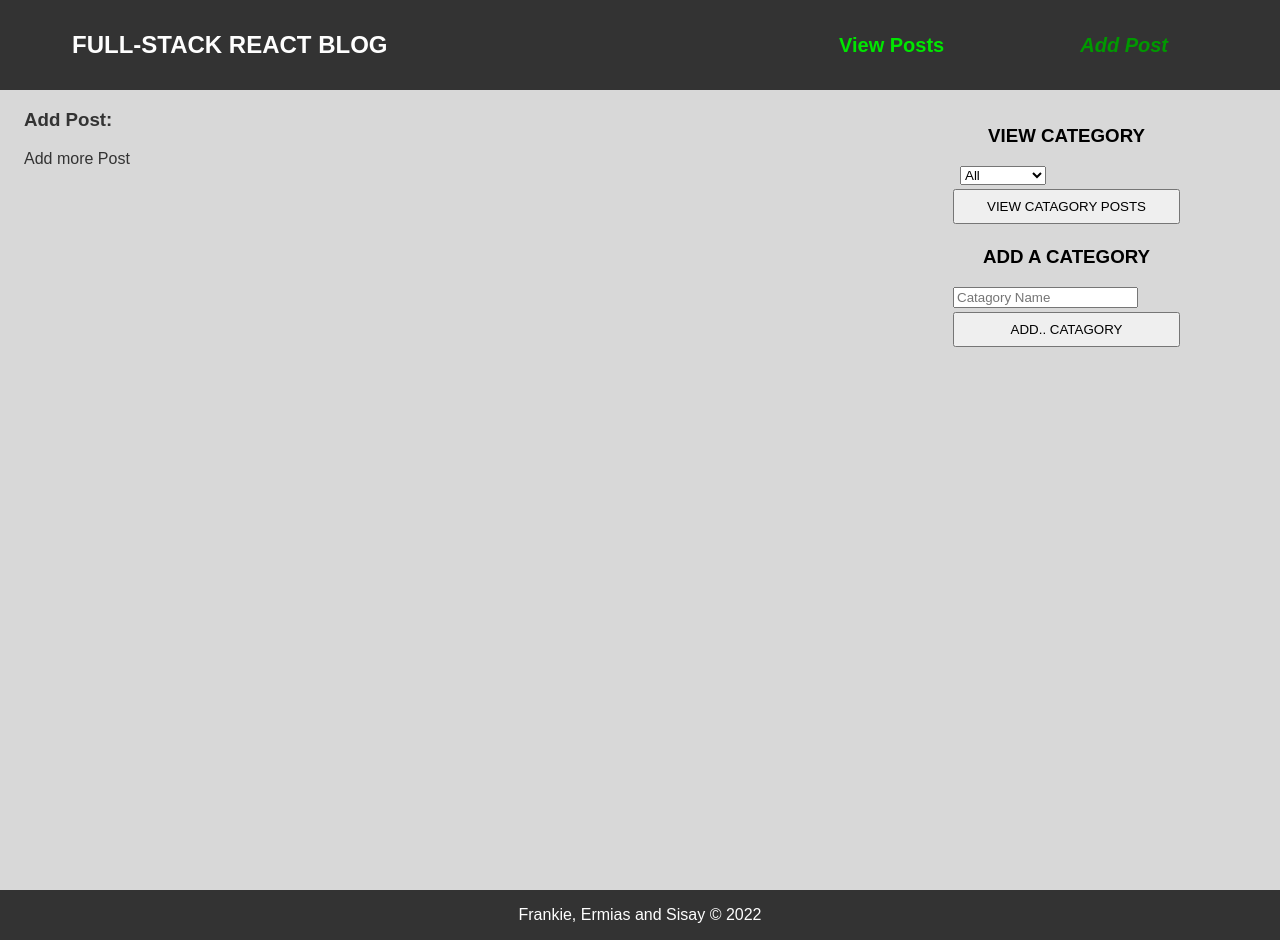
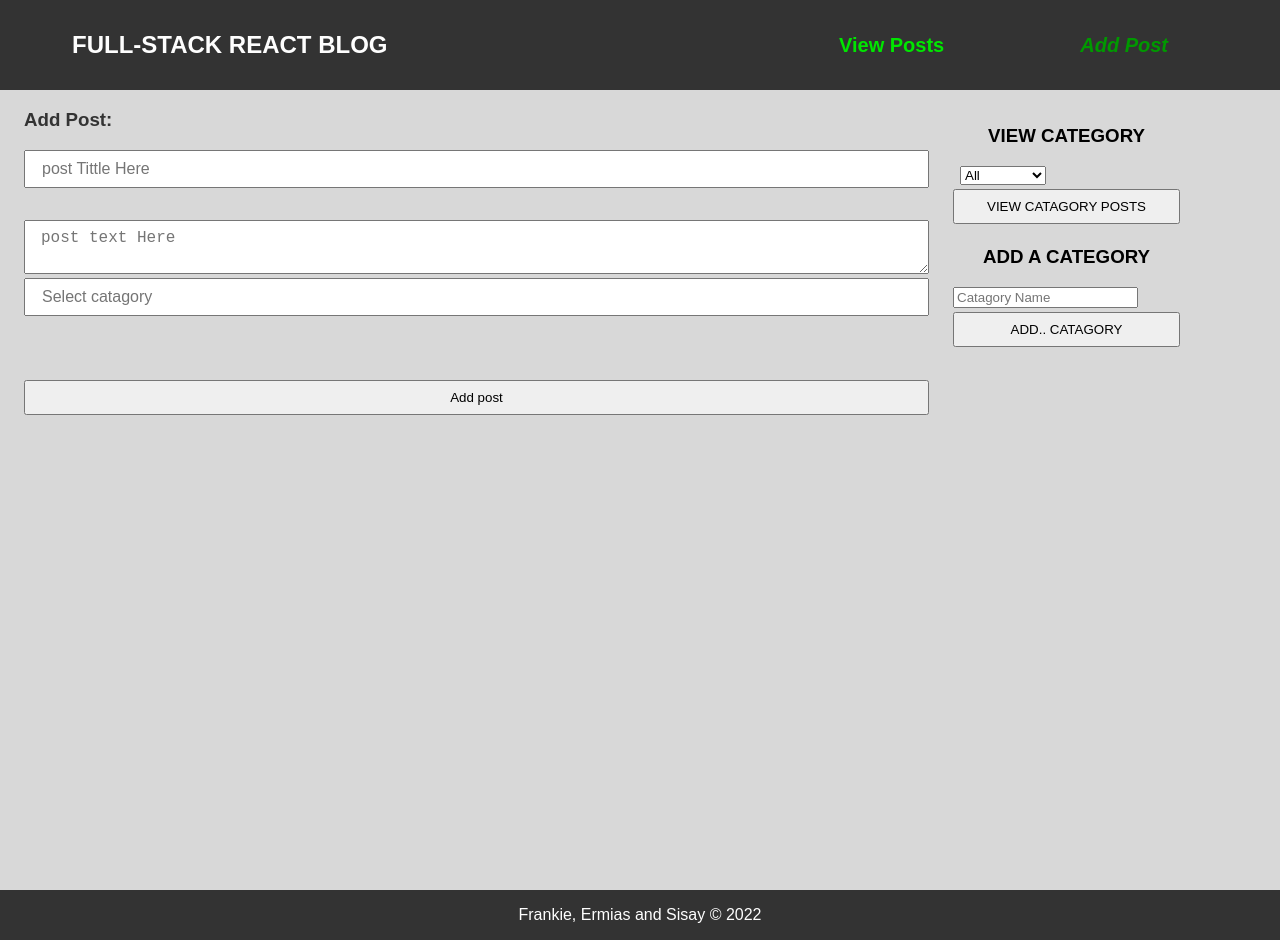
Before and after one commit to sisay2405/fullstack-react-blog-app, a React (Create React App) app in the folder client/: page /add in a window 1280 px wide. Built offline with nearby package versions, Linux system fonts and the light colour scheme.

Commit message:
feat(redux post):aded redux for adding post

```diff
--- a/client/package.json
+++ b/client/package.json
@@ -3,6 +3,7 @@
   "version": "0.1.0",
   "private": true,
   "dependencies": {
+    "@reduxjs/toolkit": "^1.8.3",
     "@testing-library/jest-dom": "^5.16.4",
     "@testing-library/react": "^13.3.0",
     "@testing-library/user-event": "^13.5.0",
@@ -14,10 +15,11 @@
     "eslint-config-airbnb-base": "^15.0.0",
     "eslint-plugin-markdown": "^3.0.0",
     "install": "^0.13.0",
+    "json-server": "^0.17.0",
     "prop-types": "^15.8.1",
-    "json-server": "^0.17.0",
     "react": "^18.2.0",
     "react-dom": "^18.2.0",
+    "react-redux": "^8.0.2",
     "react-router-dom": "^6.3.0",
     "react-scripts": "5.0.1",
     "styled-components": "^5.3.5",
@@ -48,7 +50,6 @@
       "last 1 safari version"
     ]
   },
-
   "devDependencies": {
     "concurrently": "^7.3.0",
     "eslint": "^8.20.0",
--- a/client/src/pages/AddPost.jsx
+++ b/client/src/pages/AddPost.jsx
@@ -1,12 +1,13 @@
 import React from 'react';
 import styled from 'styled-components';
+import { useDispatch, useSelector } from 'react-redux';
 
 const FormWrapper = styled.form`
   label {
     display: block;
     font-weight: 700;
     padding-bottom: 0.5rem;
-    }
+  }
   input {
     margin-bottom: 2rem;
   }
@@ -26,11 +27,19 @@ const FormWrapper = styled.form`
 `;
 
 const AddPost = () => {
+  // const dispatch = useDispatch();
+  // const userData = useSelector((state) => state.addPost.value);
   return (
     <main>
       <h3>Add Post:</h3>
       <FormWrapper>
-        Add more Post
+        <div>
+          <input type="text" placeholder="post Tittle Here" />
+          <textarea type="text" placeholder="post text Here" />
+          <input type="text" placeholder="Select catagory" />
+          <button type="submit">Add post</button>
+        </div>
+
       </FormWrapper>
     </main>
   );
```
Also changed, not shown: client/src/store/addpostSlice.js (added, +16 -0 lines), client/src/store/index.js (added, +9 -0 lines), 1 other file (tests, documents, lock files or other folders).
